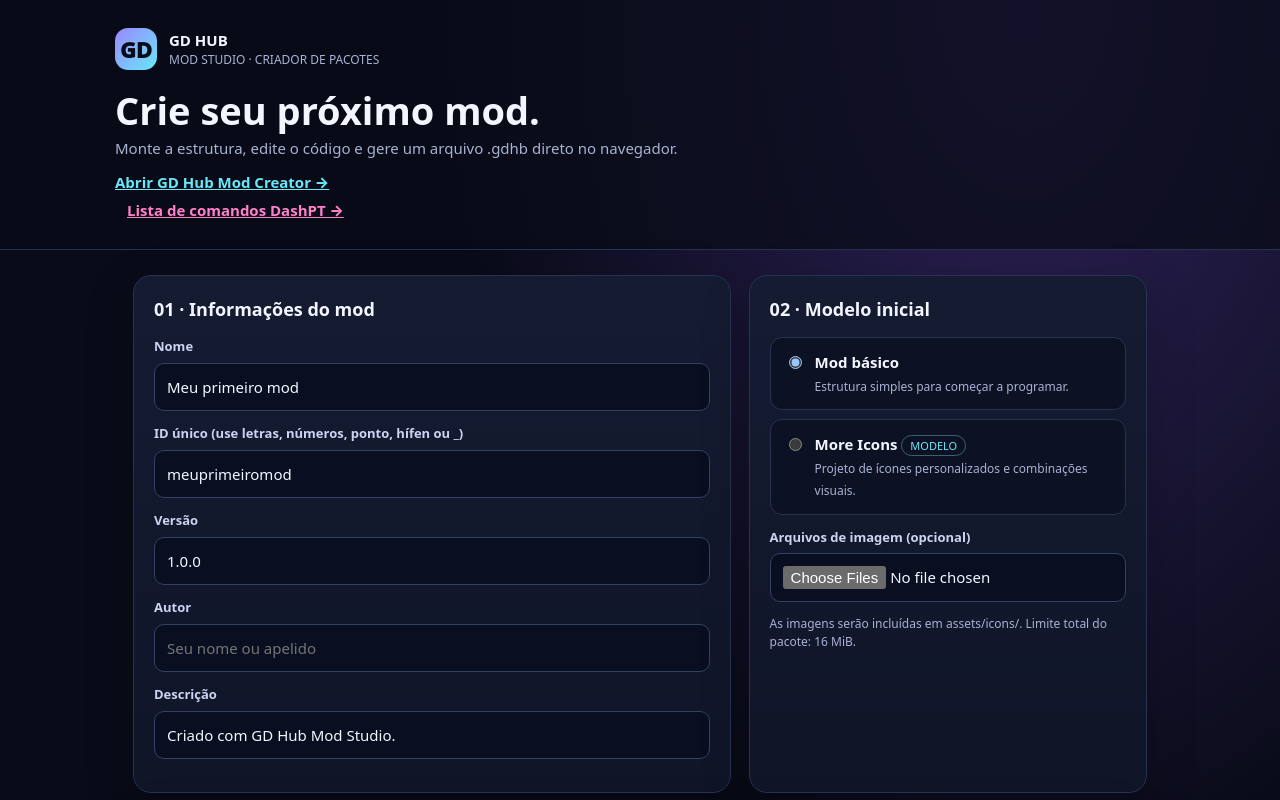
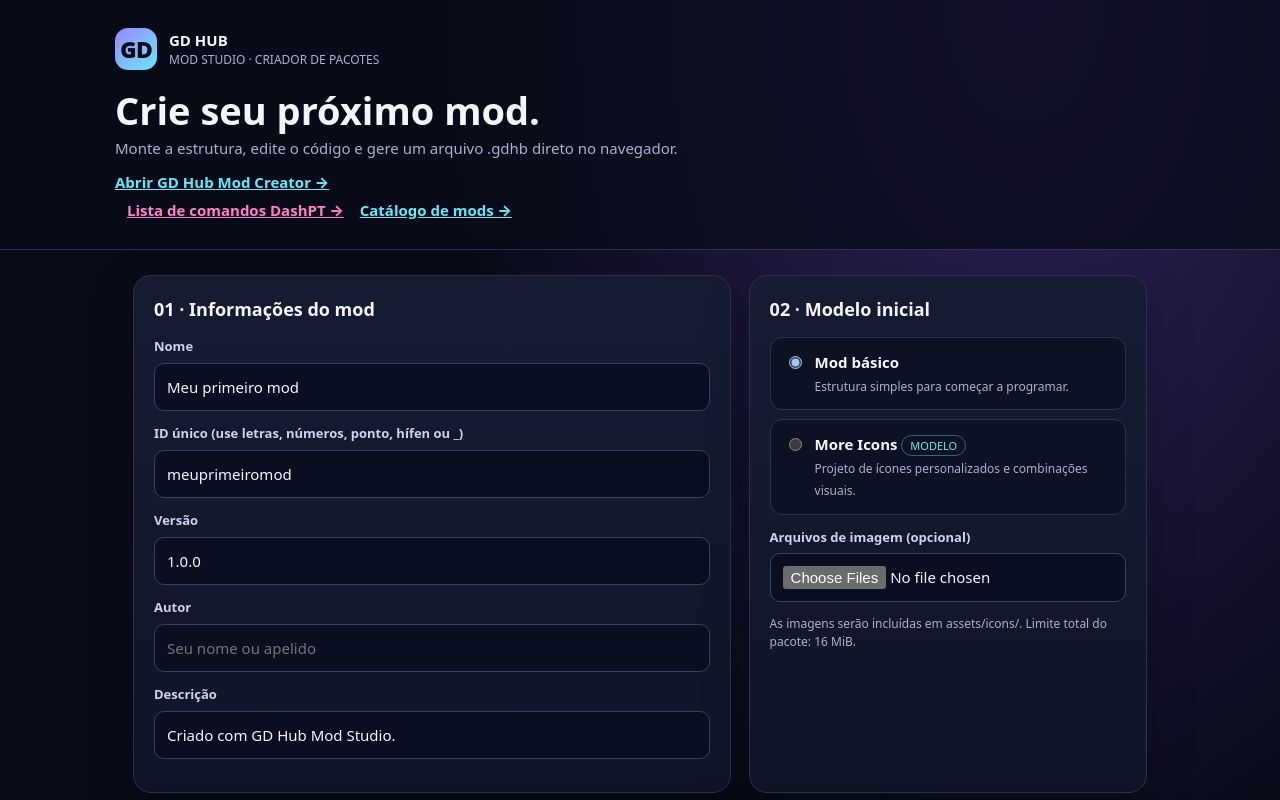
Before and after one commit to daviluccaff34-sys/GD-Hub-Mod-Loader, a plain HTML site: page studio/index.html in a window 1280 px wide. Shown: the top 800 px of the page. Drawn offline with Linux system fonts and the light colour scheme.

Commit message:
Link mod catalog from Studio home

```diff
--- a/studio/index.html
+++ b/studio/index.html
@@ -24,7 +24,7 @@ footer{text-align:center;padding:25px;color:var(--muted);font-size:12px;border-t
 @media(max-width:760px){main{grid-template-columns:1fr}.full{grid-column:auto}header{padding:22px 18px}}
 </style></head>
 <body>
-<header><div class="brand"><div class="logo">GD</div><div><strong>GD HUB</strong><div class="hint">MOD STUDIO · CRIADOR DE PACOTES</div></div></div><h1>Crie seu próximo mod.</h1><p>Monte a estrutura, edite o código e gere um arquivo .gdhb direto no navegador.</p><p style="margin-top:12px"><a href="./mod-creator.html" style="color:#67e8f9;font-weight:800">Abrir GD Hub Mod Creator →</a></p> <a href="./comandos.html" style="color:#ff80c8;font-weight:800;margin-left:12px">Lista de comandos DashPT →</a></header>
+<header><div class="brand"><div class="logo">GD</div><div><strong>GD HUB</strong><div class="hint">MOD STUDIO · CRIADOR DE PACOTES</div></div></div><h1>Crie seu próximo mod.</h1><p>Monte a estrutura, edite o código e gere um arquivo .gdhb direto no navegador.</p><p style="margin-top:12px"><a href="./mod-creator.html" style="color:#67e8f9;font-weight:800">Abrir GD Hub Mod Creator →</a></p> <a href="./comandos.html" style="color:#ff80c8;font-weight:800;margin-left:12px">Lista de comandos DashPT →</a> <a href="./catalogo.html" style="color:#67e8f9;font-weight:800;margin-left:12px">Catálogo de mods →</a></header>
 <main>
 <section class="panel">
 <h2>01 · Informações do mod</h2>
```
